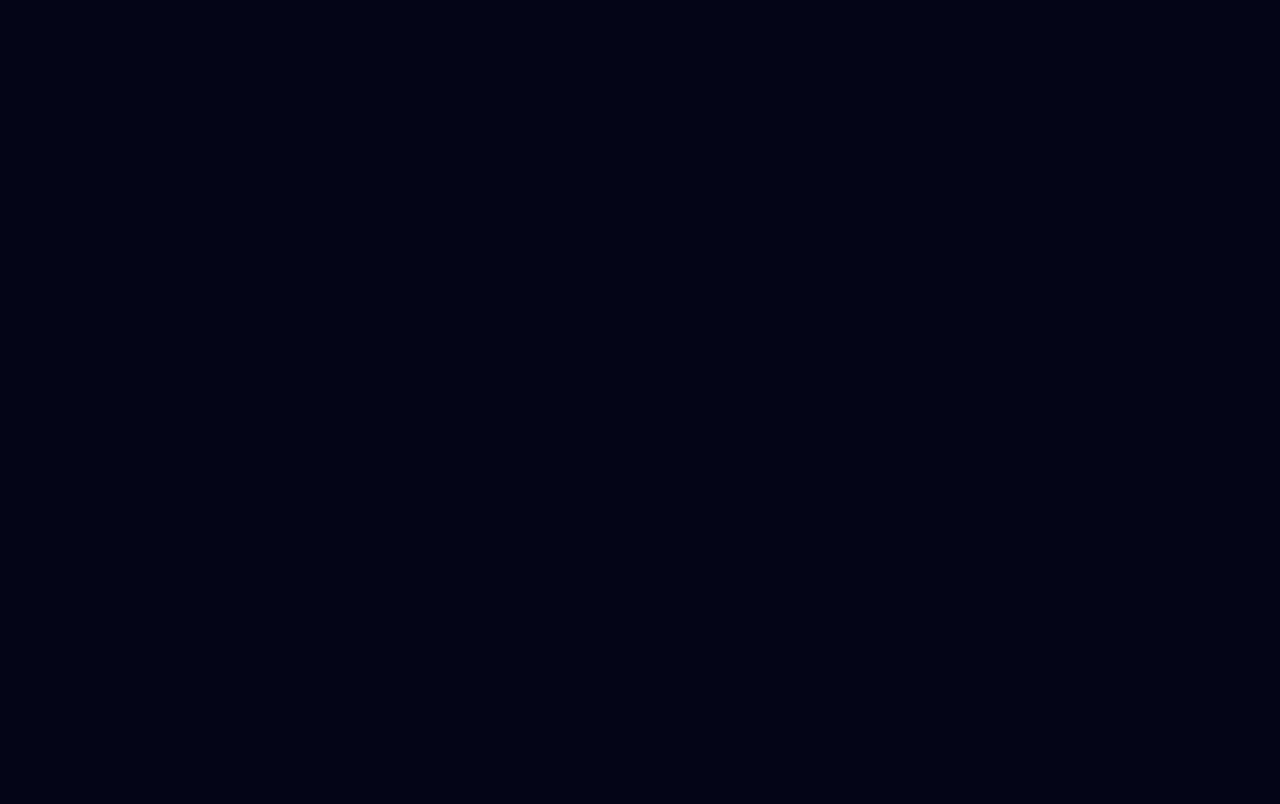
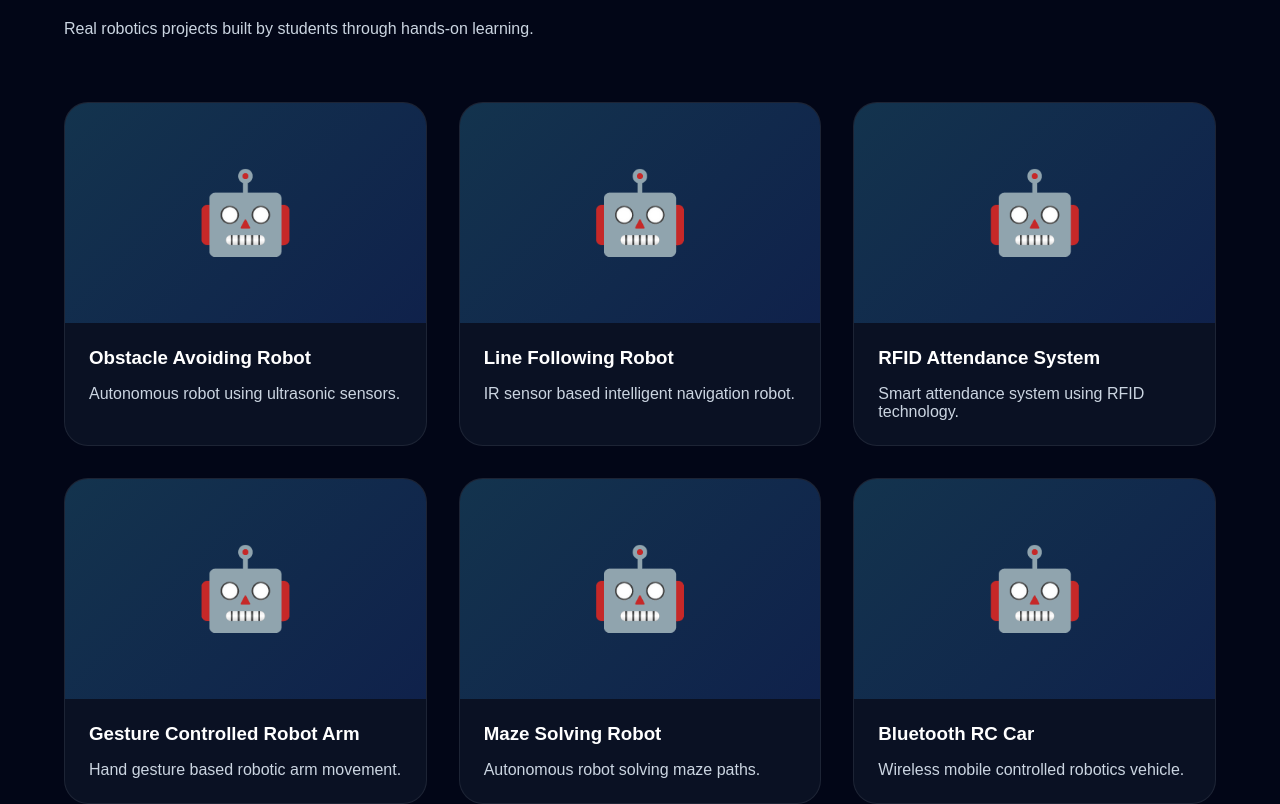
Before and after one commit to SaiMinisha29/rezero-robotics, a React (Vite) app: page / in a window 1280 px wide. Shown: the part 2482-3286 px from the top of the page. Before the commit the page ends 2517 px from the top, so only its background shows below. Built offline with nearby package versions, Linux system fonts and the light colour scheme.

Commit message:
Added projects showcase section

```diff
--- a/src/components/sections/Projects.jsx
+++ b/src/components/sections/Projects.jsx
@@ -0,0 +1,72 @@
+export default function Projects() {
+
+  const projects = [
+    {
+      title: "Obstacle Avoiding Robot",
+      desc: "Autonomous robot using ultrasonic sensors."
+    },
+
+    {
+      title: "Line Following Robot",
+      desc: "IR sensor based intelligent navigation robot."
+    },
+
+    {
+      title: "RFID Attendance System",
+      desc: "Smart attendance system using RFID technology."
+    },
+
+    {
+      title: "Gesture Controlled Robot Arm",
+      desc: "Hand gesture based robotic arm movement."
+    },
+
+    {
+      title: "Maze Solving Robot",
+      desc: "Autonomous robot solving maze paths."
+    },
+
+    {
+      title: "Bluetooth RC Car",
+      desc: "Wireless mobile controlled robotics vehicle."
+    }
+  ];
+
+  return (
+    <section id="projects" className="section">
+
+      <div className="container">
+
+        <h2>Student Innovation Showcase</h2>
+
+        <p className="section-text">
+          Real robotics projects built by students through hands-on learning.
+        </p>
+
+        <div className="projects-grid">
+
+          {projects.map((project) => (
+            <div className="project-card" key={project.title}>
+
+              <div className="project-image">
+                🤖
+              </div>
+
+              <div className="project-content">
+
+                <h3>{project.title}</h3>
+
+                <p>{project.desc}</p>
+
+              </div>
+
+            </div>
+          ))}
+
+        </div>
+
+      </div>
+
+    </section>
+  );
+}
--- a/src/pages/Home.jsx
+++ b/src/pages/Home.jsx
@@ -4,7 +4,7 @@ import Footer from "../components/layout/Footer";
 import Hero from "../components/sections/Hero";
 import About from "../components/sections/About";
 import Curriculum from "../components/sections/Curriculum";
-
+import Projects from "../components/sections/Projects";
 export default function Home() {
   return (
     <>
@@ -14,6 +14,7 @@ export default function Home() {
         <Hero />
          <About />
          <Curriculum />
+         <Projects />
       </main>
 
       <Footer />
--- a/src/styles/global.css
+++ b/src/styles/global.css
@@ -183,3 +183,64 @@ body {
 
   margin-top: 1rem;
 }
+
+.projects-grid {
+  margin-top: 4rem;
+
+  display: grid;
+
+  grid-template-columns: repeat(3, 1fr);
+
+  gap: 2rem;
+}
+
+.project-card {
+  background: rgba(15,23,42,0.7);
+
+  border: 1px solid rgba(255,255,255,0.08);
+
+  border-radius: 24px;
+
+  overflow: hidden;
+
+  transition: 0.3s ease;
+}
+
+.project-card:hover {
+  transform: translateY(-10px);
+
+  border-color: #38bdf8;
+
+  box-shadow: 0 0 30px rgba(56,189,248,0.2);
+}
+
+.project-image {
+  height: 220px;
+
+  display: flex;
+
+  justify-content: center;
+
+  align-items: center;
+
+  font-size: 5rem;
+
+  background:
+    linear-gradient(
+      135deg,
+      rgba(56,189,248,0.2),
+      rgba(37,99,235,0.2)
+    );
+}
+
+.project-content {
+  padding: 1.5rem;
+}
+
+.project-content h3 {
+  margin-bottom: 1rem;
+}
+
+.project-content p {
+  color: #cbd5e1;
+}
```
